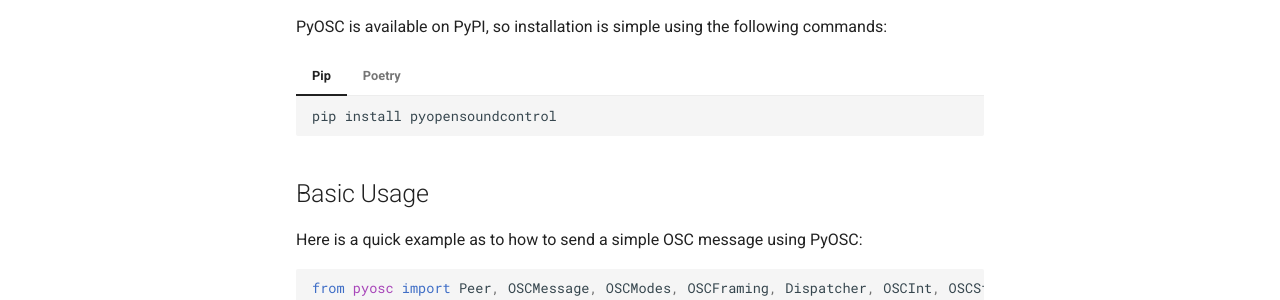
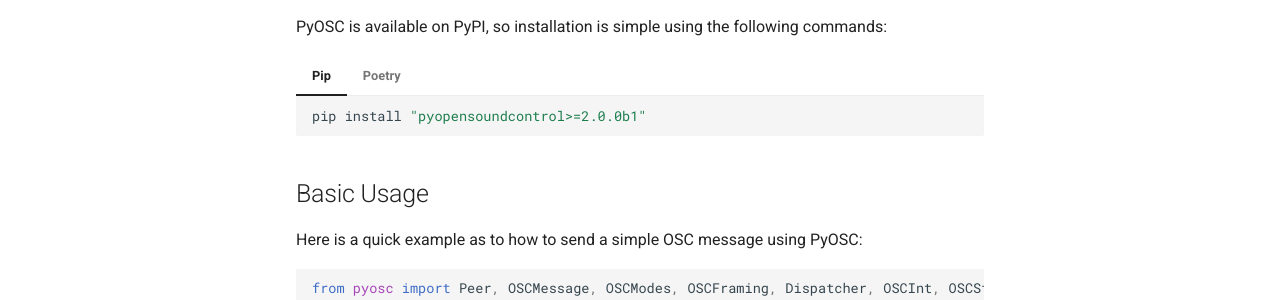
Before and after one commit to Theatre-Tools/PyOSC, an MkDocs documentation site: the page built from docs/getting-started/installation.md, in a window 1280 px wide and 1180 px high. Shown: the part 450-750 px from the top of the window. Built offline with MkDocs 1.6.1 and Material for MkDocs 9.7.7, drawn with Linux system fonts in a browser that asks for light colours; comment, search, counter and statistics services are not loaded; the version menu is left out.

Commit message:
docs: update installation instructions to specify version requirement for pyopensoundcontrol

````diff
--- a/docs/getting-started/installation.md
+++ b/docs/getting-started/installation.md
@@ -11,12 +11,12 @@
 === "Pip"
 
     ```bash
-    pip install pyopensoundcontrol
+    pip install "pyopensoundcontrol>=2.0.0b1"
     ```
 === "Poetry"
 
     ```bash
-    poetry add pyopensoundcontrol
+    poetry add "pyopensoundcontrol>=2.0.0b1"
     ```
 
 ## Basic Usage
````
